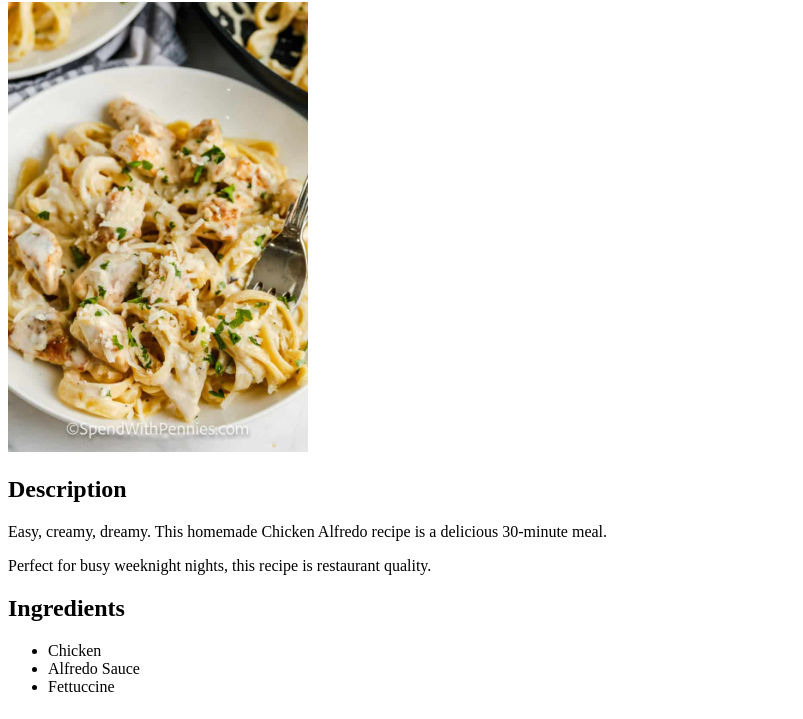
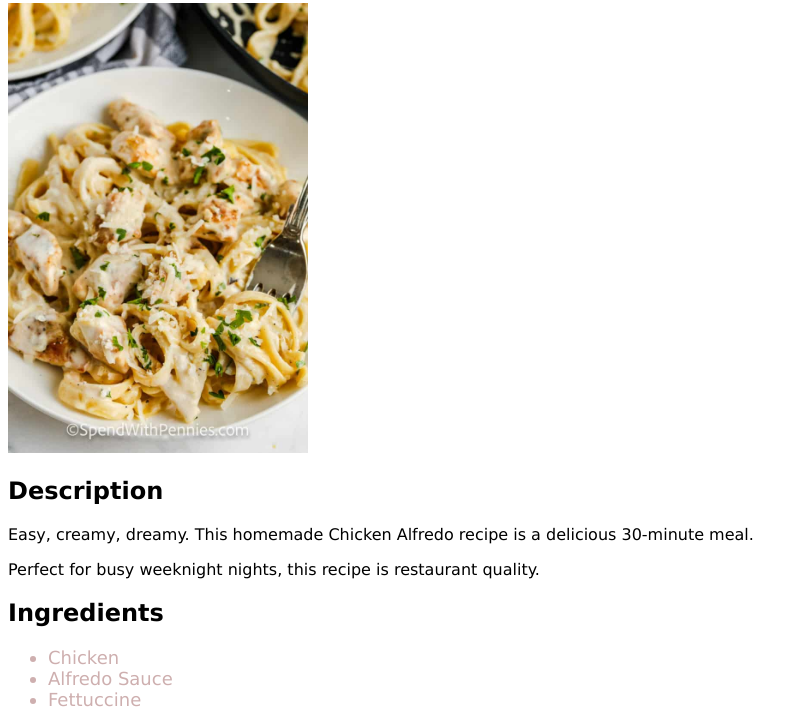
Before and after one commit to rydge-rivard/odin-recipes, a plain HTML site: page recipes/alfredo.html in a window 1280 px wide. Shown: the part 78-797 px from the top of the page, without its empty margins (0-803 px from the left). Drawn offline with Linux system fonts and the light colour scheme; files that its build step writes are made by us from their sources.

Commit message:
add style.css to recipe pages

```diff
--- a/recipes/alfredo.html
+++ b/recipes/alfredo.html
@@ -4,6 +4,7 @@
     <meta charset="UTF-8">
     <meta name="viewport" content="width=device-width, initial-scale=1.0">
     <title>Chicken Alfredo</title>
+    <link rel="stylesheet" href="style.css">
 </head>
 <body>
     <h1>Chicken Alfredo</h1>
--- a/style.css
+++ b/style.css
@@ -0,0 +1,10 @@
+body {
+    font-family: Verdana, Geneva, Tahoma, sans-serif;
+}
+
+ul,
+ol li{
+    color: rgb(206, 175, 175);
+    border: coral;
+    font-size: 18px;
+}
```
Also changed, not shown: recipes/burrito.html (+1 -0 lines), recipes/curry.html (+1 -0 lines).
